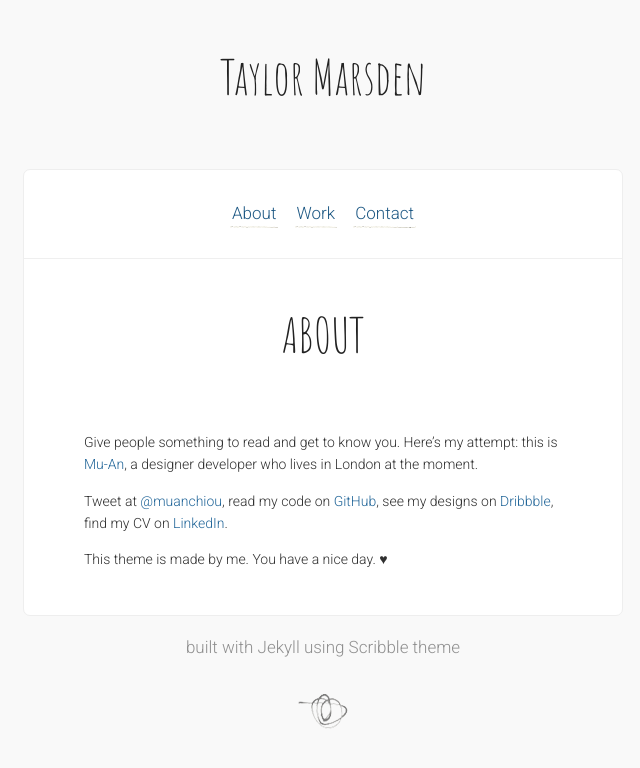
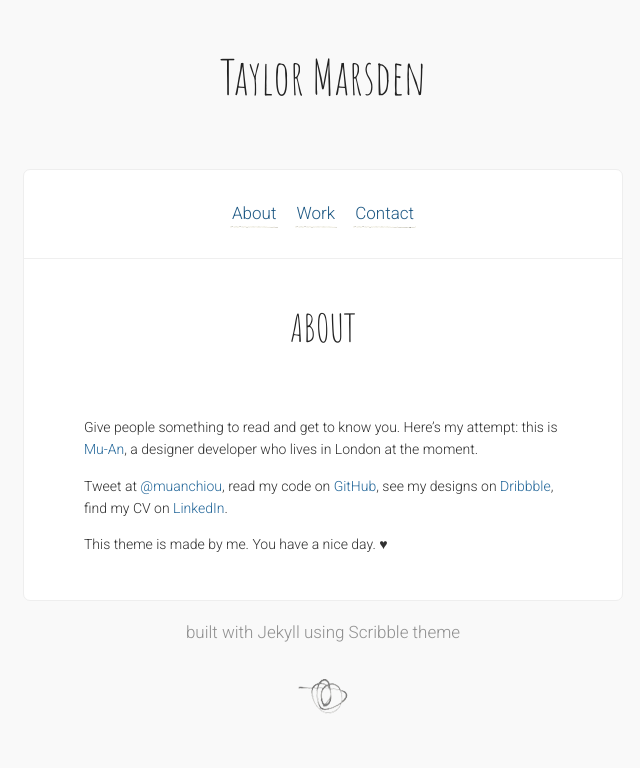
Before and after one commit to tkmars/tkmars.github.io, a Jekyll site: the page built from about.md, in a window 1280 px wide. Shown: the top 768 px of the page, without its empty margins (317-957 px from the left). Built offline with Jekyll 4.4.1, drawn with Linux system fonts in a browser that asks for light colours; Markdown is read by kramdown in place of the engine named in the settings; comment, search, counter and statistics services are not loaded.

Commit message:
Update formatting.

```diff
--- a/_includes/head.html
+++ b/_includes/head.html
@@ -13,7 +13,6 @@
 <meta content='width=device-width, initial-scale=1.0, user-scalable=no' name='viewport'>
 <meta content='text/html; charset=utf-8' http-equiv='content-type' />
 <meta content="http://muan.co/images/og.png" property="og:image" />
-<meta content="{{ site.facebook_appid }}" property="fb:app_id" />
 {% if page.date %}
   <meta content='{{ site.url }}{{ page.url }}' property='og:url' />
   <meta content="{{ page.content | strip_html | strip_newlines | truncate: 120 }}" property='og:description' />
--- a/_includes/header.html
+++ b/_includes/header.html
@@ -1,3 +1,3 @@
 <header>
-<a id="go-back-home" href="/"><h1>{{ site.title }}</h1></a>
+<a id="go-back-home" href="{{ site.url }}"><h1>{{ site.title }}</h1></a>
 </header>
--- a/_includes/links.html
+++ b/_includes/links.html
@@ -1,5 +1,5 @@
 <div class="block">
   {% for link in site.links %}
-    <a target="{% if link.external %}_blank{% else %}_top{% endif %}" class="main" href="{% if link.external %}{{ link.url }}{% else %}{{ site.url }}/{{ link.url }}{% endif %}">{{ link.name }}</a>
+    <a target="{% if link.external %}_blank{% else %}_top{% endif %}" class="main" href="{% if link.external %}{{ link.url }}{% else %}{{ site.url }}{{ link.url }}{% endif %}">{{ link.name }}</a>
   {% endfor %}
 </div>
--- a/_layouts/page.html
+++ b/_layouts/page.html
@@ -11,7 +11,7 @@
       {% include links.html %}
       <div class="content">
           <section class='post'>
-            <h1>{{ page.title }}</h1>
+            <h2>{{ page.title }}</h2>
             {{ content }}
           </section>
         </div>
--- a/stylesheets/style.css
+++ b/stylesheets/style.css
@@ -259,12 +259,12 @@ section.post {
     padding: 0 80px; }
   section.post ul ul, section.post ul ol, section.post ol ul, section.post ol ol {
     margin-left: 20px; }
-  section.post h1 {
+  section.post h2 {
     text-transform: uppercase;
     text-align: center;
     line-height: 1.5em;
     margin-bottom: 60px; }
-    section.post h1 .date {
+    section.post h2 .date {
       color: #d0d0d0;
       font-size: 10px; }
   section.post iframe {
```
Also changed, not shown: other parts of _includes/head.html (+0 -7 lines).
